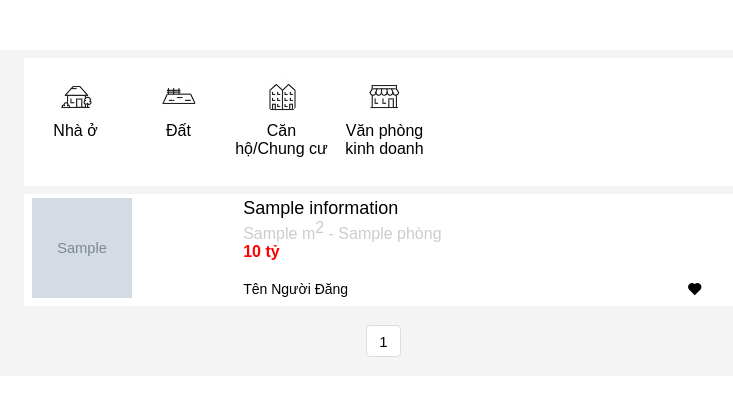
After one commit to minusnineteen/BigProject, a PHP site: page /list.php in a window 1280 px wide. The commit adds this page. Shown: the top 396 px of the page, without its empty margins (35-768 px from the left). Run offline with PHP 8.4, Linux system fonts and the light colour scheme; tables that the repository leaves empty or names only in its code hold one stand-in row (values such as "Sample post"); grey boxes marked "Sample" are stand-in pictures.

Commit message:
add paging

```diff
--- /dev/null
+++ b/list.php
@@ -0,0 +1,146 @@
+<?php
+include_once('db/connect.php');
+?>
+<!DOCTYPE html>
+<html lang="en">
+<head>
+    <meta charset="UTF-8">
+    <meta http-equiv="X-UA-Compatible" content="IE=edge">
+    <meta name="viewport" content="width=device-width, initial-scale=1.0">
+    <link rel="stylesheet" href="grid.css">
+    <link rel="stylesheet" href="style.css">
+    <link href='https://unpkg.com/boxicons@2.1.4/css/boxicons.min.css' rel='stylesheet'>
+    <title>Trang Chủ</title>
+</head>
+<body>
+
+<section id="filter" class='list-container'>
+    <div class="body-wrapper">
+        <div class="body-left">
+            <div class="body-left-top">
+                <div class="quick-filter-wrapper">
+                    <div class="quick-filter-content">
+                        <a href="#" class="quick-filter-link">
+                            <div class="quick-filter-item">
+                                <img src="house.jpg" class="quick-filter-item-icon">
+                                <span>Nhà ở</span>
+                            </div>
+                        </a>
+                    </div>
+                </div>
+                <div class="quick-filter-wrapper">
+                    <div class="quick-filter-content">
+                        <a href="#" class="quick-filter-link">
+                            <div class="quick-filter-item">
+                                <img src="land.jpg" class="quick-filter-item-icon">
+                                <span>Đất</span>
+                            </div>
+                        </a>
+                    </div>
+                </div>
+                <div class="quick-filter-wrapper">
+                    <div class="quick-filter-content">
+                        <a href="#" class="quick-filter-link">
+                            <div class="quick-filter-item">
+                                <img src="realestate.jpg" class="quick-filter-item-icon">
+                                <span>Căn hộ/Chung cư</span>
+                            </div>
+                        </a>
+                    </div>
+                </div>
+                <div class="quick-filter-wrapper">
+                    <div class="quick-filter-content">
+                        <a href="#" class="quick-filter-link">
+                            <div class="quick-filter-item">
+                                <img src="businesspremises.jpg" class="quick-filter-item-icon">
+                                <span>Văn phòng kinh doanh</span>
+                            </div>
+                        </a>
+                    </div>
+                </div>
+
+            </div>
+            <div class="save-wrapper">
+                <div>
+                    <?php
+                    $item_per_page = isset($_GET['per_page']) ? $_GET['per_page'] : 10;
+                    $current_page = isset($_GET['page']) ? $_GET['page'] : 1;
+                    $offset = ($current_page - 1) * $item_per_page;
+
+                    $sql_info = mysqli_query($con, "select * from tbl_information order by informaion_code asc limit ". $item_per_page ." offset " .$offset);
+                    while($row_info = mysqli_fetch_array($sql_info)) {
+                    ?>
+                        <div class='save-row-wrapper'>
+                            <div class="save-left">
+                                <img src= "<?php echo $row_info['picture'] ?>" width="100px" height="100px">
+                            </div>
+                            <div class="save-right">
+                                <div class="save-right-top">
+                                    <p><?php echo $row_info['title']?></p>
+                                    <p><?php echo $row_info['acreage']?> m<sup>2</sup> - <?php echo $row_info['room']?> phòng</p>
+                                    <p><?php echo $row_info['price']?> tỷ</p>
+                                </div>
+                                <div class="save-right-bottom">
+                                    <p>Tên Người Đăng</p>
+                                    <i class='bx bxs-heart'></i>
+                                </div>
+                            </div>
+                        </div>
+                        <?php
+                        }
+                        ?>
+
+                </div>
+            </div>
+            <div class='paging-container'>
+                <div class='paging-wrapper'>
+                    <?php
+                    if($current_page != 1)
+                    {
+                    ?>
+                        <div class='paging-item'>
+                        <a href="?per_page=10&page=<?php echo ($current_page > 1) ? ($current_page - 1) : 1; ?>" class='paging-text'>
+                            <i class='bx bx-chevron-left'></i>
+                        </a>
+                    </div>
+                    <?php
+                    }
+                    ?>
+
+                    <?php
+                    $sql_info = mysqli_query($con, 'select count(*) AS total_rows from tbl_information');
+                    $row = mysqli_fetch_assoc($sql_info);
+                    $total_rows = $row['total_rows'];
+                    $page_number = $total_rows/10;
+                    if($total_rows % 10 != 0){
+                        $page_number += 1;
+                    }
+                    $i = 1;
+                    while($i <= $page_number) {
+
+                    ?>
+                    <div class='paging-item'><a href="?per_page=10&page=<?php echo $i; ?>" class='paging-text'><?php echo $i ?></a></div>
+                    <?php
+                    $i++;
+                    }
+                    ?>
+                    <?php
+                    if($current_page < ($page_number - 1))
+                    {
+                    ?>
+                        <div class='paging-item'>
+                            <a href="?per_page=10&page=<?php echo ($current_page < $page_number) ? ($current_page + 1) : $current_page; ?>" class='paging-text'>
+                                <i class='bx bx-chevron-right'></i>
+                            </a>
+                        </div>
+                    <?php
+                    }
+                    ?>
+
+                </div>
+                </div>
+            </div>
+        </div>
+    </section>
+</body>
+</html>
--- a/style.css
+++ b/style.css
@@ -270,15 +270,25 @@ footer {
     width: 10%;
 }
 /* list */
+.list-container{
+    background-color: #f4f4f4;
+}
+.body-wrapper{
+    display: flex;
+    margin: 50px 59px 0px 59px;
+}
 .body-left{
-    width: 636px !important;
+    width: 720px !important;
+    justify-content: center;
 }
 .body-left-top {
     display: flex;
+    margin-top: 8px;
+    background-color: #fff;
 }
 .quick-filter-wrapper{
     display: flex;
-    background-color: #fff;
+
     margin-bottom: 8px;
 }
 .quick-filter-content{
@@ -292,8 +302,6 @@ footer {
     flex-direction: column;
     align-items: center;
     text-align: center;
-
-
 }
 .quick-filter-item-icon{
     border-radius: 50%;
@@ -318,12 +326,22 @@ footer {
 }
 .save-wrapper {
     width: 100%;
+    margin-top: 8px;
+    background-color: #fff;
 }
-.save-wrapper:hover {
+.save-row-wrapper{
+    cursor: pointer;
+    width: 100%;
+    display: flex;
+    padding: 4px 8px;
+}
+.save-row-wrapper:hover {
 
         box-shadow: 0 3px 8px 0 rgba(0,0,0,.3);
         z-index: 1;
 
+}
+.save-left{
 }
 .paging-container{
     width: 100%;
@@ -341,6 +359,7 @@ footer {
 
 }
 .paging-text{
+    cursor: pointer;
     height: 32px;
     min-width: 32px;
     position: relative;
```
